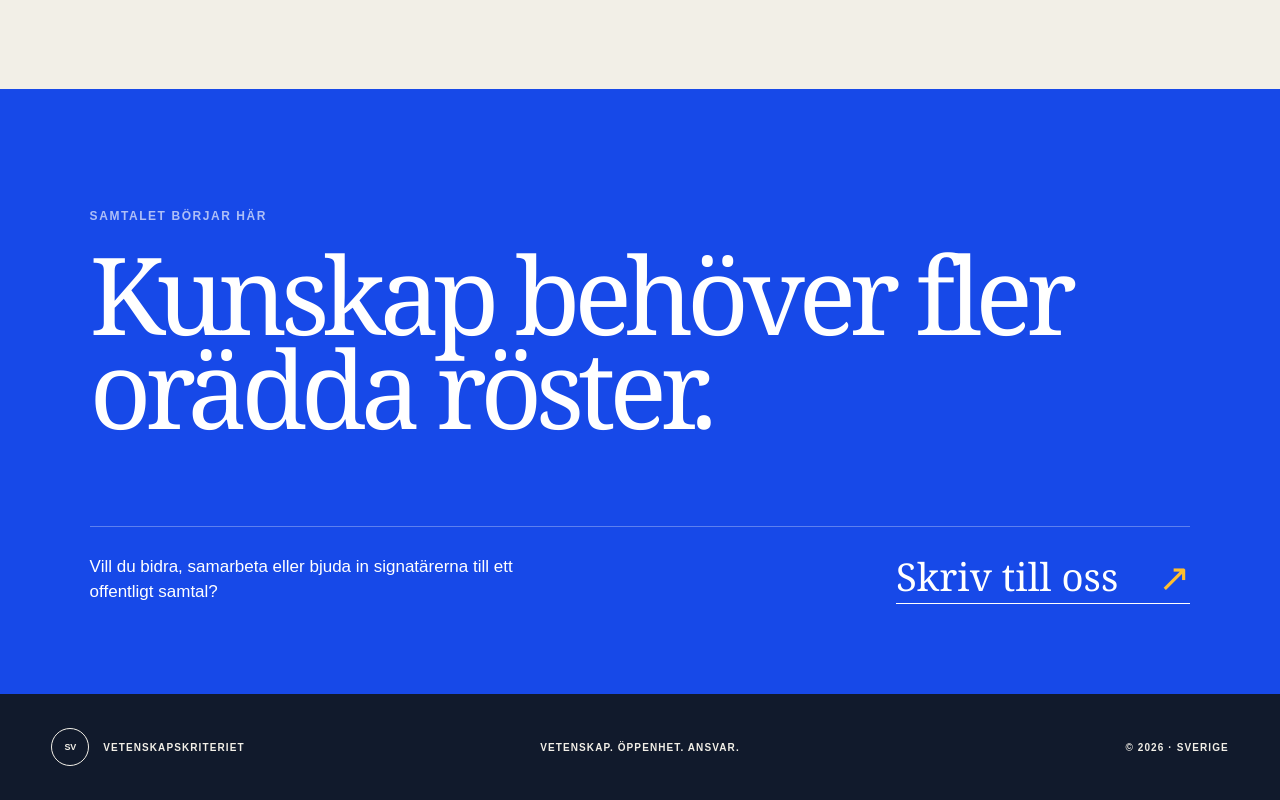
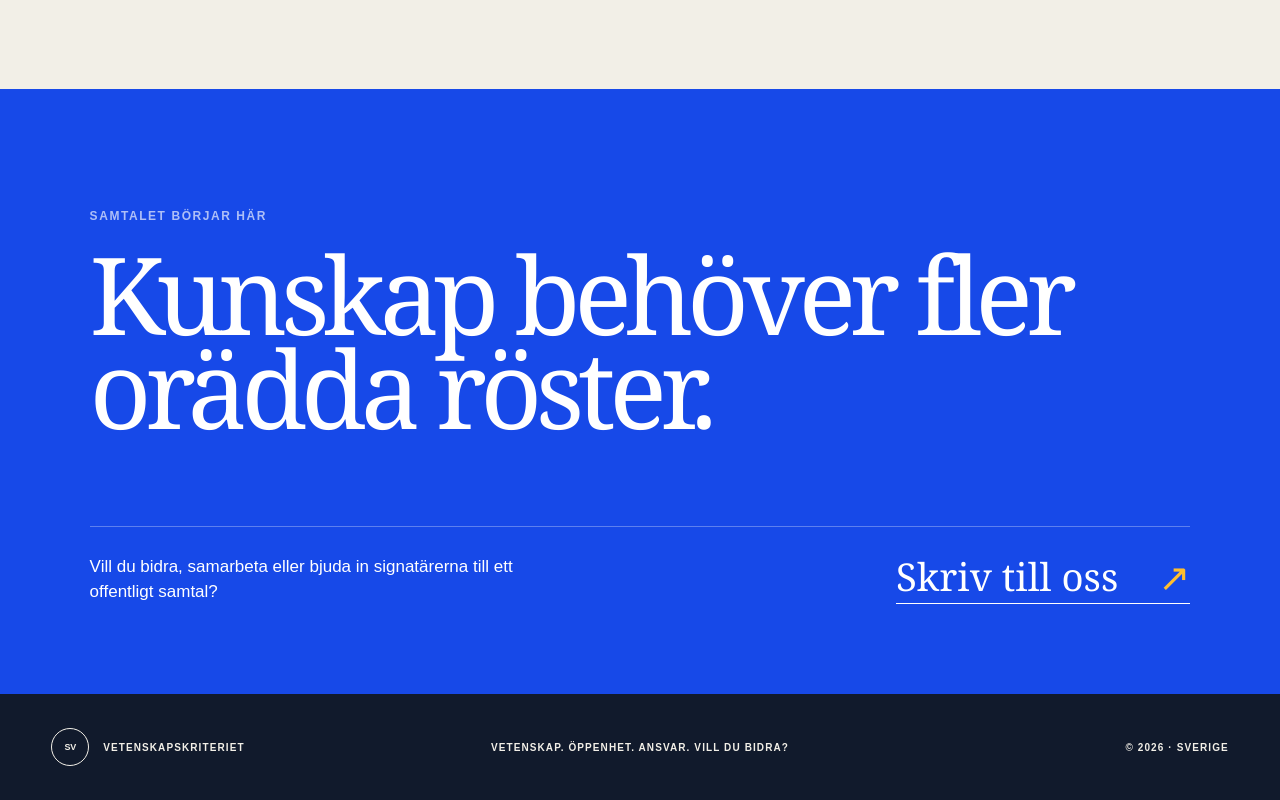
Before and after one commit to Anders-H/vetenskapskriteriet, a plain HTML site: page index.html in a window 1280 px wide. Shown: the part 5103-5903 px from the top of the page. Drawn offline with Linux system fonts and the light colour scheme.

Commit message:
Länk på starsidan.

```diff
--- a/index.html
+++ b/index.html
@@ -211,7 +211,7 @@
 
         <footer class="site-footer">
             <div class="footer-brand"><span class="brand-mark inverted" aria-hidden="true">SV</span><span>Vetenskapskriteriet</span></div>
-            <p>Vetenskap. Öppenhet. Ansvar.</p>
+            <p>Vetenskap. Öppenhet. Ansvar. <a href="bidra.html">Vill du bidra?</a></p>
             <p>© 2026 · Sverige</p>
         </footer>
     </main>
```
